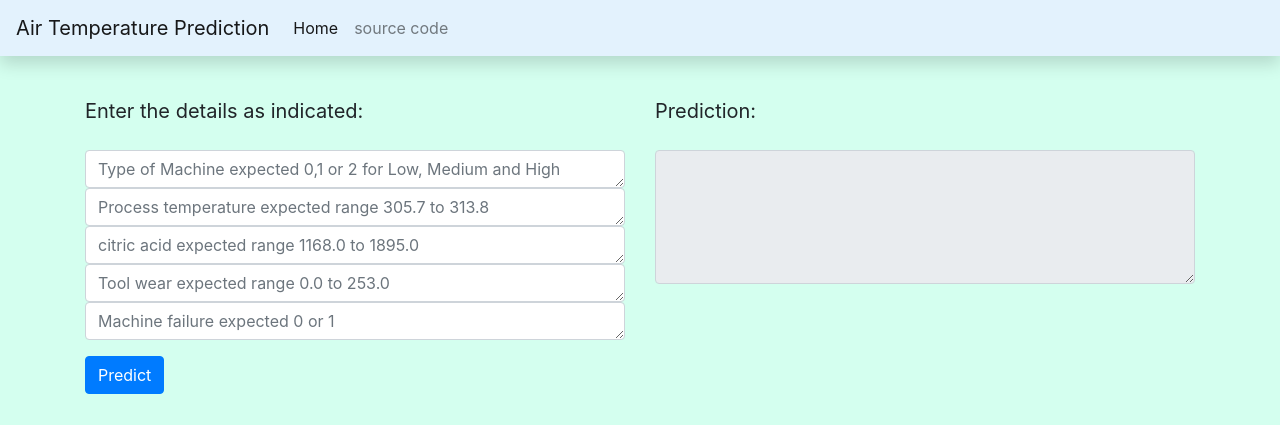
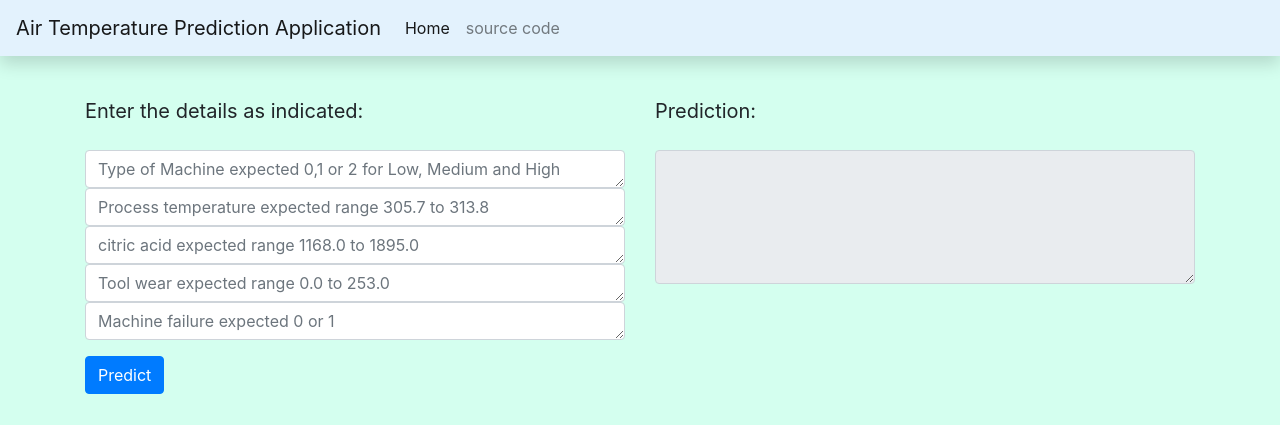
Before and after one commit to swatishayna/airqualitymlops, a Flask app: page / in a window 1280 px wide. Shown: the top 425 px of the page. Run offline with Flask 2, Linux system fonts and the light colour scheme; some libraries are stand-ins or nearby versions.

Commit message:
Application Name Changed

```diff
--- a/webapp/templates/index.html
+++ b/webapp/templates/index.html
@@ -1,7 +1,7 @@
 {% extends 'base.html' %}
 
 {% block title %}
-Air temperature Prediction Application
+Air Temperature Prediction Application
 {% endblock title %}
 
 
@@ -15,7 +15,7 @@ Air temperature Prediction Application
 <!-- nav bar -->
 
 <nav class="navbar navbar-expand-lg navbar-light shadow fixed-top" style="background-color: #e3f2fd;">
-    <a class="navbar-brand" href="/">Air Temperature Prediction</a>
+    <a class="navbar-brand" href="/">Air Temperature Prediction Application</a>
     <button class="navbar-toggler" type="button" data-toggle="collapse" data-target="#navbarNav"
         aria-controls="navbarNav" aria-expanded="false" aria-label="Toggle navigation">
         <span class="navbar-toggler-icon"></span>
```
